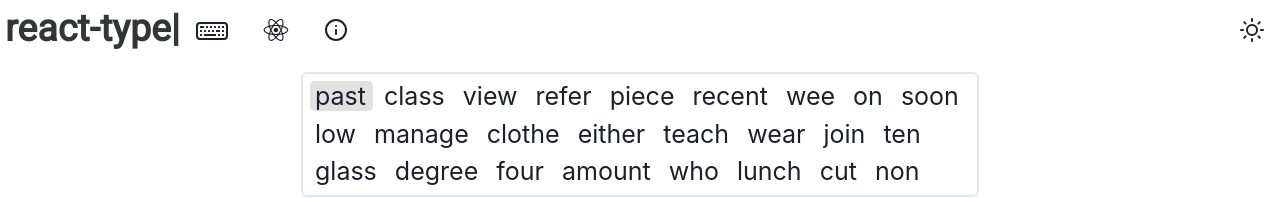
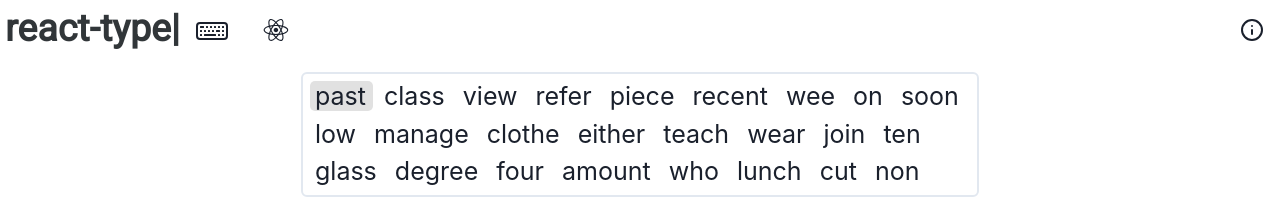
Before and after one commit to AdamJablonka/React-Type, a React (Create React App) app: page / in a window 1280 px wide. Shown: the top 198 px of the page. Built offline with nearby package versions, Linux system fonts and the light colour scheme.

Commit message:
see changelog for version 0.10

```diff
--- a/src/components/Footer.js
+++ b/src/components/Footer.js
@@ -6,7 +6,7 @@ import { TbCode } from 'react-icons/tb'
 
 const Footer = () => {
     return(
-        <div className="footer" style={{backgroundColor: 'white', width: '100%', position: 'fixed', bottom: '0', height: '100px'}}>
+        <div className="footer" style={{backgroundColor: 'white', width: '100%',position: "fixed", bottom: '0', height: '100px'}}>
             <Flex style={ {justifyContent: 'center', position: 'relative', }}>
                 <a href={'https://www.linkedin.com/in/adam-jablonka-0906b2136/'}>
                     <Button className="linkedInIcon" style={{ fontSize: '1em', display: 'flex', backgroundColor: 'white' }}><TiSocialLinkedinCircular/> LinkedIn</Button>
--- a/src/components/Navbar.js
+++ b/src/components/Navbar.js
@@ -4,9 +4,12 @@ import { Button } from '@chakra-ui/react';
 import { FiSun, FiInfo } from 'react-icons/fi'
 import { DiReact } from 'react-icons/di'
 import { BsKeyboard } from 'react-icons/bs'
-// saved for later
-// <Button style={ { float: 'right', marginTop: '10px', background: 'white', fontSize: '1.5em' } }
-// onClick={toggleColorMode}> <FiSun/> </Button>
+/*
+saved for later
+<Button style={ { float: 'right', marginTop: '10px', background: 'white', fontSize: '1.5em' } }
+onClick={toggleColorMode}> <FiSun/> </Button>
+<Button style={ { cursor: 'default', float: 'right', marginTop: '10px', background: 'white', fontSize: '1.5em' } }> <FiSun/> </Button>
+*/
 const Navbar = () => {
     return (
         <div className="header">
@@ -19,12 +22,15 @@ const Navbar = () => {
                         style={ { float: 'left', width: '175px', fontSize: '37.5px', marginLeft: '5px'} }
                     />
             </a>
-            <Button className="icon" style={{ float: 'left', marginTop: '10px', background: 'white', fontSize: '2em', cursor: 'default'}}> <BsKeyboard/> </Button>
-            <Button className="reactIcon" style={{ float: 'left', marginTop: '10px', background: 'white', fontSize: '2em', cursor: 'default'}}> <DiReact/> </Button>
+            <a href="https://adamjablonka.github.io/Keyboard-Layouts-Blogpost/">
+                <Button className="icon" style={{ float: 'left', marginTop: '10px', background: 'white', fontSize: '2em', cursor: 'pointer'}}> <BsKeyboard/> </Button>
+            </a>
+            <a href="https://reactjs.org/">
+                <Button className="reactIcon" style={{ float: 'left', marginTop: '10px', background: 'white', fontSize: '2em', cursor: 'pointer'}}> <DiReact/> </Button>
+            </a>
             <a href="https://github.com/AdamJablonka/React-Type/blob/main/README.md">
-                <Button className="infoButton" style={{ float: 'left', marginTop: '10px', background: 'white', fontSize: '1.5em'}}> <FiInfo/> </Button>
+                <Button className="infoButton" style={{ float: 'right', marginTop: '10px', background: 'white', fontSize: '1.5em'}}> <FiInfo/> </Button>
             </a>
-            <Button style={ { cursor: 'default', float: 'right', marginTop: '10px', background: 'white', fontSize: '1.5em' } }> <FiSun/> </Button>
         </div>
     )
 }
--- a/src/style/words.css
+++ b/src/style/words.css
@@ -116,7 +116,7 @@
 
 .resetButton:hover{
     color:black;
-    transform: rotate(-360deg);
+    transform: rotate(-20deg);
 }
 
 .noselect {
```
Also changed, not shown: 1 other file (tests, documents, lock files or other folders).
